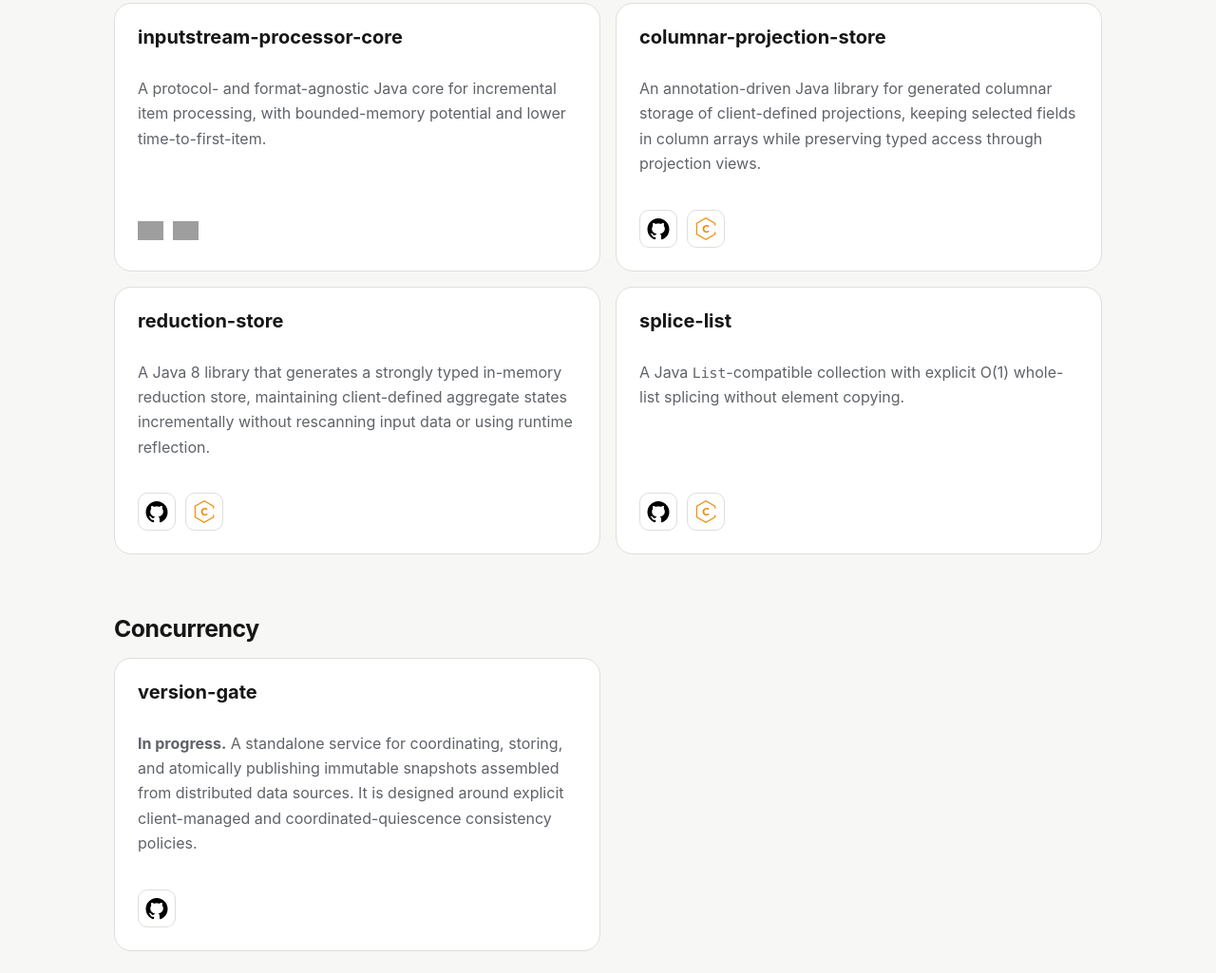
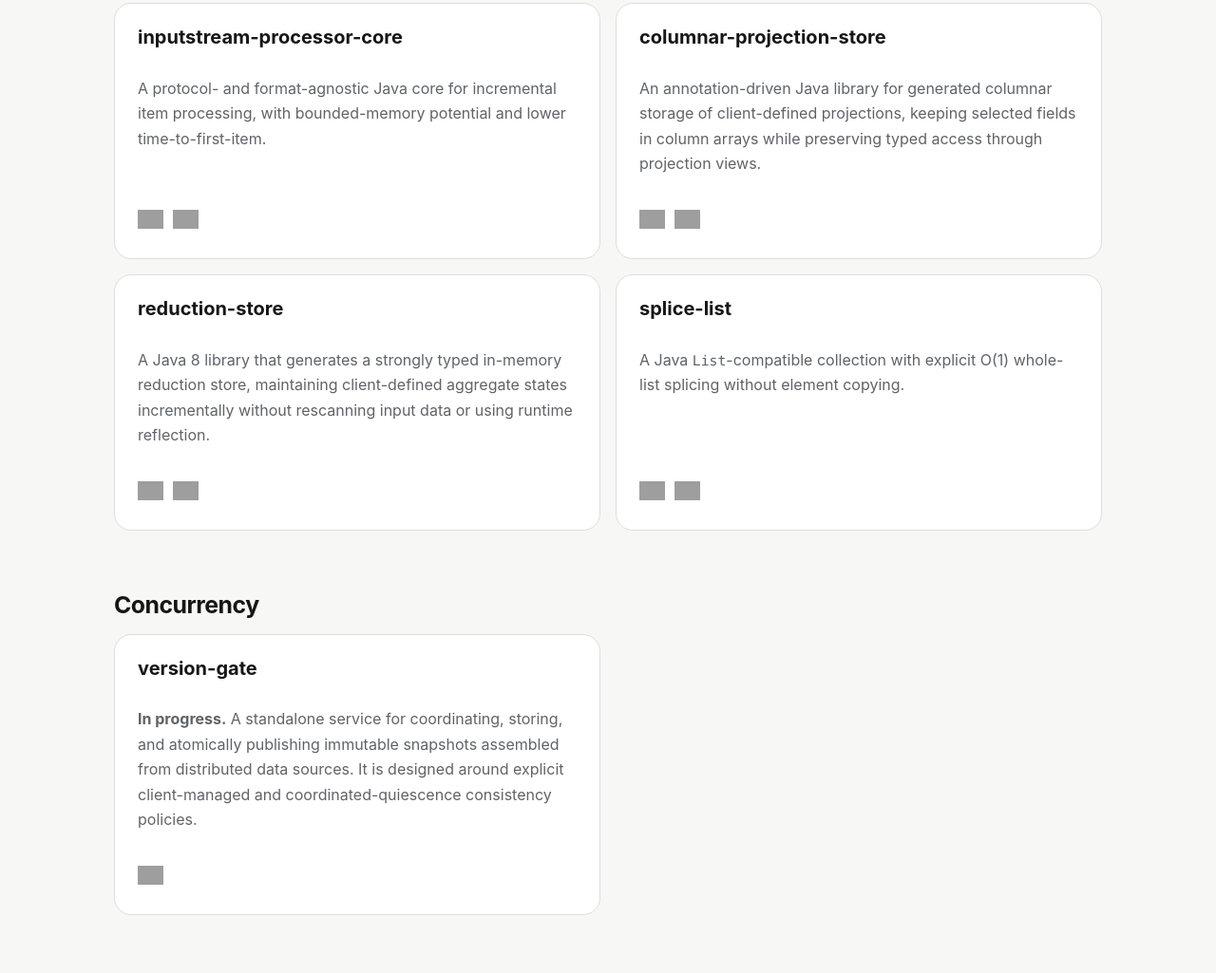
Before and after one commit to k-barseghyan/k-barseghyan.github.io, a plain HTML site: page index.html in a window 1280 px wide. Shown: the part 5517-6542 px from the top of the page at 95% size. Drawn offline with Linux system fonts and the light colour scheme; no server answers; grey boxes are pictures that could not be loaded.

Commit message:
Use project badges across portfolio

```diff
--- a/index.html
+++ b/index.html
@@ -361,7 +361,7 @@
               </p>
               <div class="card-links card-links-icons">
                 <a target="_blank" rel="noopener noreferrer" href="https://github.com/j-util/inputstream-processor-core" aria-label="Open inputstream-processor-core on GitHub" title="GitHub repository">
-                  <img src="https://img.shields.io/badge/GitHub-repository-181717?logo=github&amp;logoColor=white" alt="GitHub repository" height="20">
+                  <img src="https://img.shields.io/badge/GitHub-repository-2ea44f?logo=github&amp;logoColor=white" alt="GitHub repository" height="20">
                 </a>
                 <a target="_blank" rel="noopener noreferrer" href="https://central.sonatype.com/artifact/io.github.j-util/inputstream-processor-core" aria-label="Open inputstream-processor-core on Maven Central" title="Maven Central version">
                   <img src="https://img.shields.io/maven-central/v/io.github.j-util/inputstream-processor-core?label=Maven%20Central&amp;logo=apachemaven" alt="Maven Central version" height="20">
@@ -377,11 +377,11 @@
                 through projection views.
               </p>
               <div class="card-links card-links-icons">
-                <a class="card-icon-link" target="_blank" rel="noopener noreferrer" href="https://github.com/j-util/columnar-projection-store" aria-label="Open columnar-projection-store on GitHub" title="GitHub">
-                  <img class="card-link-icon" src="assets/github-mark.svg" alt="">
+                <a target="_blank" rel="noopener noreferrer" href="https://github.com/j-util/columnar-projection-store" aria-label="Open columnar-projection-store on GitHub" title="GitHub repository">
+                  <img src="https://img.shields.io/badge/GitHub-repository-2ea44f?logo=github&amp;logoColor=white" alt="GitHub repository" height="20">
                 </a>
-                <a class="card-icon-link" target="_blank" rel="noopener noreferrer" href="https://central.sonatype.com/artifact/io.github.j-util/columnar-projection-store" aria-label="Open columnar-projection-store on Maven Central" title="Maven Central">
-                  <img class="card-link-icon" src="assets/maven-central.png" alt="">
+                <a target="_blank" rel="noopener noreferrer" href="https://central.sonatype.com/artifact/io.github.j-util/columnar-projection-store" aria-label="Open columnar-projection-store on Maven Central" title="Maven Central version">
+                  <img src="https://img.shields.io/maven-central/v/io.github.j-util/columnar-projection-store?label=Maven%20Central&amp;logo=apachemaven" alt="Maven Central version" height="20">
                 </a>
               </div>
             </article>
@@ -394,11 +394,11 @@
                 input data or using runtime reflection.
               </p>
               <div class="card-links card-links-icons">
-                <a class="card-icon-link" target="_blank" rel="noopener noreferrer" href="https://github.com/j-util/reduction-store" aria-label="Open reduction-store on GitHub" title="GitHub">
-                  <img class="card-link-icon" src="assets/github-mark.svg" alt="">
+                <a target="_blank" rel="noopener noreferrer" href="https://github.com/j-util/reduction-store" aria-label="Open reduction-store on GitHub" title="GitHub repository">
+                  <img src="https://img.shields.io/badge/GitHub-repository-2ea44f?logo=github&amp;logoColor=white" alt="GitHub repository" height="20">
                 </a>
-                <a class="card-icon-link" target="_blank" rel="noopener noreferrer" href="https://central.sonatype.com/artifact/io.github.j-util/reduction-store" aria-label="Open reduction-store on Maven Central" title="Maven Central">
-                  <img class="card-link-icon" src="assets/maven-central.png" alt="">
+                <a target="_blank" rel="noopener noreferrer" href="https://central.sonatype.com/artifact/io.github.j-util/reduction-store" aria-label="Open reduction-store on Maven Central" title="Maven Central version">
+                  <img src="https://img.shields.io/maven-central/v/io.github.j-util/reduction-store?label=Maven%20Central&amp;logo=apachemaven" alt="Maven Central version" height="20">
                 </a>
               </div>
             </article>
@@ -410,11 +410,11 @@
                 whole-list splicing without element copying.
               </p>
               <div class="card-links card-links-icons">
-                <a class="card-icon-link" target="_blank" rel="noopener noreferrer" href="https://github.com/j-util/splice-list" aria-label="Open splice-list on GitHub" title="GitHub">
-                  <img class="card-link-icon" src="assets/github-mark.svg" alt="">
+                <a target="_blank" rel="noopener noreferrer" href="https://github.com/j-util/splice-list" aria-label="Open splice-list on GitHub" title="GitHub repository">
+                  <img src="https://img.shields.io/badge/GitHub-repository-2ea44f?logo=github&amp;logoColor=white" alt="GitHub repository" height="20">
                 </a>
-                <a class="card-icon-link" target="_blank" rel="noopener noreferrer" href="https://central.sonatype.com/artifact/io.github.j-util/splice-list" aria-label="Open splice-list on Maven Central" title="Maven Central">
-                  <img class="card-link-icon" src="assets/maven-central.png" alt="">
+                <a target="_blank" rel="noopener noreferrer" href="https://central.sonatype.com/artifact/io.github.j-util/splice-list" aria-label="Open splice-list on Maven Central" title="Maven Central version">
+                  <img src="https://img.shields.io/maven-central/v/io.github.j-util/splice-list?label=Maven%20Central&amp;logo=apachemaven" alt="Maven Central version" height="20">
                 </a>
               </div>
             </article>
@@ -433,8 +433,8 @@
                 consistency policies.
               </p>
               <div class="card-links card-links-icons">
-                <a class="card-icon-link" target="_blank" rel="noopener noreferrer" href="https://github.com/k-barseghyan/version-gate" aria-label="Open version-gate on GitHub" title="GitHub">
-                  <img class="card-link-icon" src="assets/github-mark.svg" alt="">
+                <a target="_blank" rel="noopener noreferrer" href="https://github.com/k-barseghyan/version-gate" aria-label="Open version-gate on GitHub" title="GitHub repository">
+                  <img src="https://img.shields.io/badge/GitHub-repository-2ea44f?logo=github&amp;logoColor=white" alt="GitHub repository" height="20">
                 </a>
               </div>
             </article>
@@ -454,8 +454,8 @@
                 Early experiments are promising; controlled evidence and documented results will follow.
               </p>
               <div class="card-links card-links-icons">
-                <a class="card-icon-link" target="_blank" rel="noopener noreferrer" href="https://github.com/j-util/performance-lab" aria-label="Open performance-lab on GitHub" title="GitHub">
-                  <img class="card-link-icon" src="assets/github-mark.svg" alt="">
+                <a target="_blank" rel="noopener noreferrer" href="https://github.com/j-util/performance-lab" aria-label="Open performance-lab on GitHub" title="GitHub repository">
+                  <img src="https://img.shields.io/badge/GitHub-repository-2ea44f?logo=github&amp;logoColor=white" alt="GitHub repository" height="20">
                 </a>
               </div>
             </article>
@@ -473,8 +473,8 @@
                 using FastAPI, Ollama, Qdrant, and Docker.
               </p>
               <div class="card-links card-links-icons">
-                <a class="card-icon-link" target="_blank" rel="noopener noreferrer" href="https://github.com/k-barseghyan/ai-document-assistant" aria-label="Open ai-document-assistant on GitHub" title="GitHub">
-                  <img class="card-link-icon" src="assets/github-mark.svg" alt="">
+                <a target="_blank" rel="noopener noreferrer" href="https://github.com/k-barseghyan/ai-document-assistant" aria-label="Open ai-document-assistant on GitHub" title="GitHub repository">
+                  <img src="https://img.shields.io/badge/GitHub-repository-2ea44f?logo=github&amp;logoColor=white" alt="GitHub repository" height="20">
                 </a>
               </div>
             </article>
```
